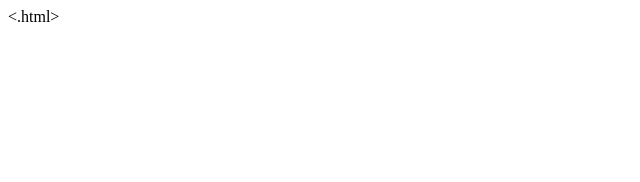
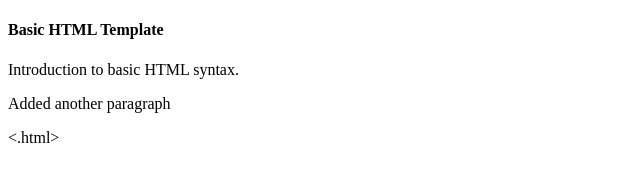
Before and after one commit to Jiaha0-Zhang/jiahaoZ.github.io, a plain HTML site: page Basic_HTML.html in a window 1280 px wide. Shown: the whole page, without its empty margins (0-640 px from the left). Drawn offline with Linux system fonts and the light colour scheme.

Commit message:
added another paragraph

```diff
--- a/Basic_HTML.html
+++ b/Basic_HTML.html
@@ -1,4 +1,8 @@
 <!DOCTYPE html>
 <html lang="en">
-
+    <header>
+        <h4>Basic HTML Template</h4>
+        <p>Introduction to basic HTML syntax.</p>
+        <p>Added another paragraph</p>
+    </header>
 <.html>
```
